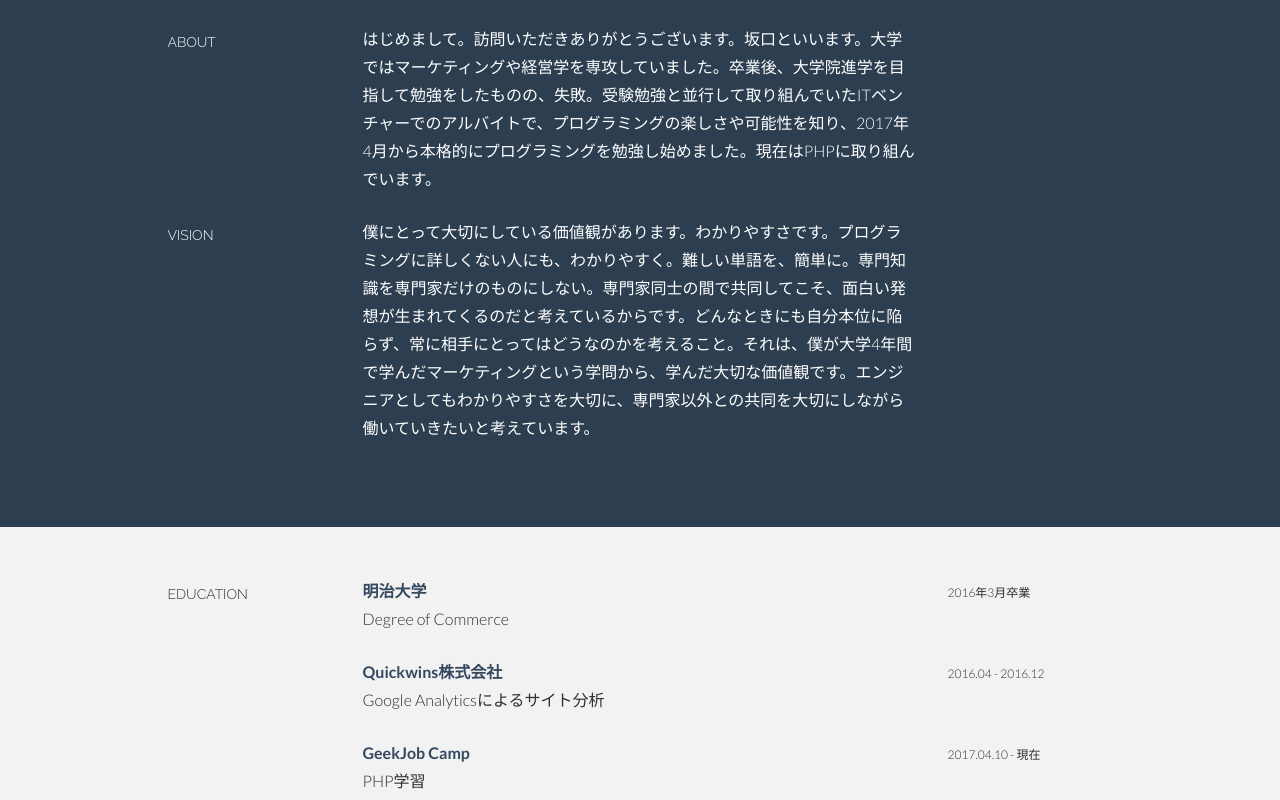
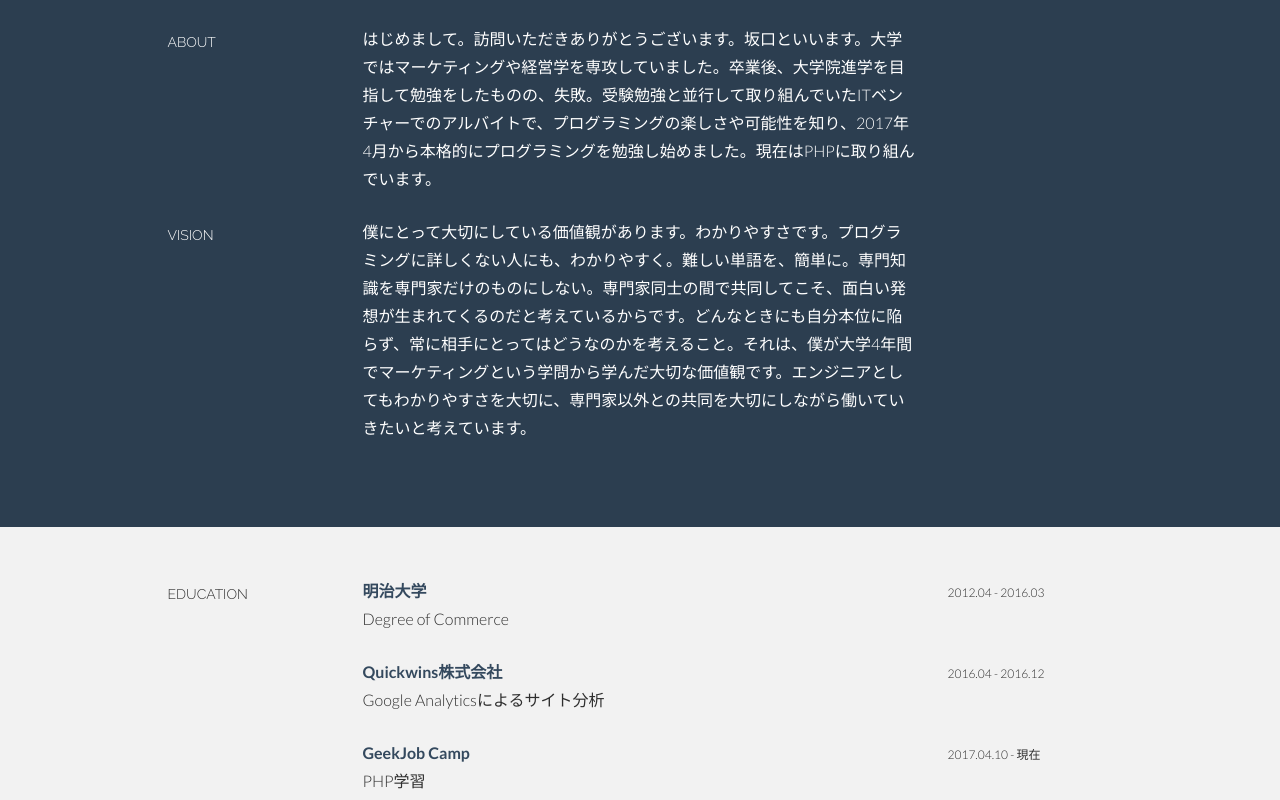
Before and after one commit to ryo04hub/portfolio, a plain HTML site: page index.html in a window 1280 px wide. Shown: the part 595-1395 px from the top of the page. Drawn offline with Linux system fonts and the light colour scheme.

Commit message:
誤字修正

```diff
--- a/index.html
+++ b/index.html
@@ -86,7 +86,7 @@
 					<h5>VISION</h5>
 				</div>
 				<div class="col-lg-6">
-					<p>僕にとって大切にしている価値観があります。わかりやすさです。プログラミングに詳しくない人にも、わかりやすく。難しい単語を、簡単に。専門知識を専門家だけのものにしない。専門家同士の間で共同してこそ、面白い発想が生まれてくるのだと考えているからです。どんなときにも自分本位に陥らず、常に相手にとってはどうなのかを考えること。それは、僕が大学4年間で学んだマーケティングという学問から、学んだ大切な価値観です。エンジニアとしてもわかりやすさを大切に、専門家以外との共同を大切にしながら働いていきたいと考えています。</p>
+					<p>僕にとって大切にしている価値観があります。わかりやすさです。プログラミングに詳しくない人にも、わかりやすく。難しい単語を、簡単に。専門知識を専門家だけのものにしない。専門家同士の間で共同してこそ、面白い発想が生まれてくるのだと考えているからです。どんなときにも自分本位に陥らず、常に相手にとってはどうなのかを考えること。それは、僕が大学4年間でマーケティングという学問から学んだ大切な価値観です。エンジニアとしてもわかりやすさを大切に、専門家以外との共同を大切にしながら働いていきたいと考えています。</p>
 				</div>
 
 			</div><!--/.row -->
@@ -112,7 +112,7 @@
           </p>
         </div>
         <div class="col-lg-3">
-          <p><sm>2016年3月卒業</sm><br/>
+          <p><sm>2012.04 - 2016.03</sm><br/>
           </p>
         </div>
 
@@ -277,7 +277,7 @@
 				<p><more>PHPとMysql を用いた、商品情報の登録・更新が可能なシステムです。<br><br>
                   工夫したポイント<br>
                   ・個人情報保護：ログインの際にパスワードをハッシュ化セキュリティを強化しました。<br>
-                  ・コードの可読性：読みやすくなるように、ヘッダー要素を別ファイルに用意したり、共通の処理を関数やクラスにまとめました。<br/><br/>
+                  ・コードの可読性：読みやすくなるように、ヘッダー要素を別ファイルに用意したり、共通の処理を関数やクラスにまとめました。<br/>
                   ・BootStrapに初挑戦：ヘッダーと商品情報テーブルにデザインを与えました。<br>
 					<sm><i class="icon-tag"></i> PHP, Mysql, Bootstrap</sm></more>
 				</p>
```
